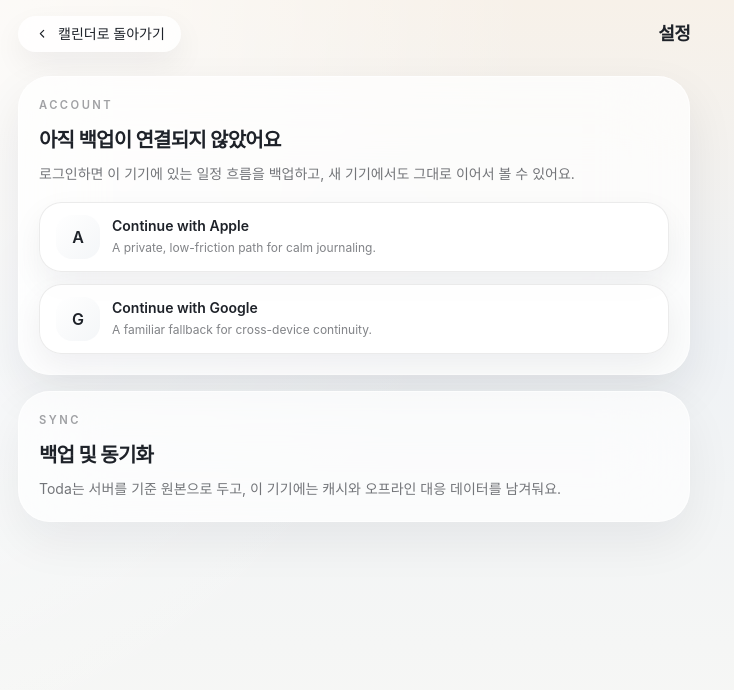
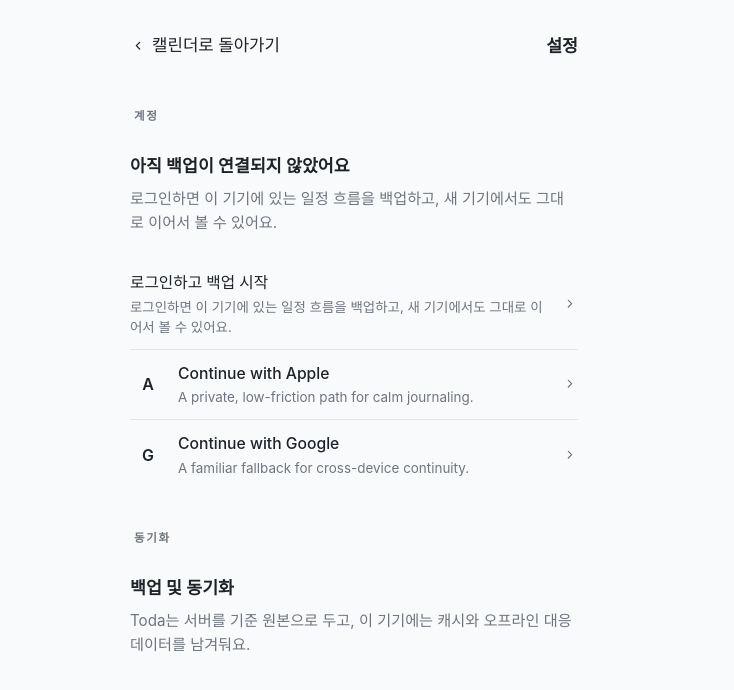
Before and after one commit to ukkodeveloper/toda-calendar, a Next.js app in the folder apps/web/: page /settings in a window 1280 px wide. Shown: the top 690 px of the page, without its empty margins (286-1020 px from the left). Built offline with nearby package versions, Linux system fonts and the light colour scheme; no server answers.

Commit message:
Complete Supabase OAuth login flow

```diff
--- a/apps/web/app/settings/page.tsx
+++ b/apps/web/app/settings/page.tsx
@@ -1,5 +1,7 @@
 import { SettingsPageShell } from "@/components/settings/settings-page-shell"
 import { getAppSession } from "@/lib/auth/session"
+
+export const dynamic = "force-dynamic"
 
 export default async function SettingsPage() {
   const session = await getAppSession()
--- a/apps/web/components/auth/social-login-button.tsx
+++ b/apps/web/components/auth/social-login-button.tsx
@@ -9,23 +9,19 @@ type SocialLoginButtonProps = {
 
 const providerStyles = {
   apple: {
-    button:
-      "border-white/14 bg-[linear-gradient(135deg,rgba(15,23,42,0.94),rgba(15,23,42,0.8))] text-white shadow-[0_18px_42px_rgba(15,23,42,0.18)]",
-    mark: "bg-white/10 text-white",
-    meta: "text-white/68",
+    button: "text-foreground",
+    mark: "text-foreground",
+    meta: "text-muted-foreground",
   },
   google: {
-    button:
-      "border-white/60 bg-white/92 text-slate-900 shadow-[0_18px_42px_rgba(15,23,42,0.1)]",
-    mark:
-      "bg-[linear-gradient(135deg,#fff_0%,#f6f7fb_100%)] text-[color:#2563eb]",
-    meta: "text-slate-500",
+    button: "text-foreground",
+    mark: "text-[color:#2563eb]",
+    meta: "text-muted-foreground",
   },
   kakao: {
-    button:
-      "border-black/6 bg-[#fee500] text-slate-950 shadow-[0_18px_42px_rgba(254,229,0,0.22)]",
-    mark: "bg-black/8 text-slate-950",
-    meta: "text-slate-800/70",
+    button: "text-foreground",
+    mark: "text-slate-950",
+    meta: "text-muted-foreground",
   },
 } as const
 
@@ -42,12 +38,12 @@ export function SocialLoginButton({
     <>
       <span
         aria-hidden="true"
-        className={`flex h-11 w-11 shrink-0 items-center justify-center rounded-[1.15rem] text-base font-semibold tracking-[-0.04em] ${styles.mark}`}
+        className={`flex size-9 shrink-0 items-center justify-center text-base font-semibold ${styles.mark}`}
       >
         {provider.mark}
       </span>
       <span className="min-w-0 flex-1">
-        <span className="block text-[0.98rem] font-semibold tracking-[-0.03em]">
+        <span className="block text-[0.98rem] font-medium">
           {provider.actionLabel}
         </span>
         <span
@@ -59,7 +55,7 @@ export function SocialLoginButton({
       </span>
       <span
         aria-hidden="true"
-        className="text-lg font-medium tracking-[-0.04em] opacity-55"
+        className="text-lg font-medium opacity-55"
       >
         {authReady
           ? appCopy.component.socialLoginButton.readyTrailingMark
@@ -74,7 +70,7 @@ export function SocialLoginButton({
         type="button"
         disabled
         aria-describedby={descriptionId}
-        className={`flex min-h-16 w-full items-center gap-3 rounded-[1.7rem] border px-4 py-3 text-left opacity-68 ${styles.button}`}
+        className={`flex min-h-14 w-full items-center gap-3 py-3 text-left opacity-55 ${styles.button}`}
       >
         {content}
       </button>
@@ -85,7 +81,7 @@ export function SocialLoginButton({
     <a
       href={href}
       aria-describedby={descriptionId}
-      className={`flex min-h-16 w-full items-center gap-3 rounded-[1.7rem] border px-4 py-3 transition-transform duration-200 ease-out hover:-translate-y-0.5 focus-visible:outline-none focus-visible:ring-2 focus-visible:ring-[color:var(--ring)]/50 ${styles.button}`}
+      className={`flex min-h-14 w-full items-center gap-3 py-3 text-left focus-visible:outline-none focus-visible:ring-2 focus-visible:ring-[color:var(--ring)]/40 ${styles.button}`}
     >
       {content}
     </a>
--- a/apps/web/components/settings/settings-page-shell.tsx
+++ b/apps/web/components/settings/settings-page-shell.tsx
@@ -27,100 +27,127 @@ export function SettingsPageShell({ session }: SettingsPageShellProps) {
 
   return (
     <>
-      <main className="min-h-dvh bg-[radial-gradient(circle_at_top_left,rgba(255,255,255,0.92),rgba(255,255,255,0.54)_28%,transparent_54%),linear-gradient(180deg,#f7f1e9_0%,#eff2f5_42%,#f8f8f5_100%)] px-4 pt-[max(1rem,calc(env(safe-area-inset-top)+0.4rem))] pb-[calc(7rem+env(safe-area-inset-bottom))] text-foreground sm:px-6">
-        <div className="mx-auto max-w-2xl">
-          <header className="flex items-center justify-between gap-3 pb-6">
+      <main className="min-h-dvh bg-background px-5 pt-[max(1rem,calc(env(safe-area-inset-top)+0.5rem))] pb-[calc(5rem+env(safe-area-inset-bottom))] text-foreground">
+        <div className="mx-auto w-full max-w-[28rem]">
+          <header className="flex items-center justify-between gap-3 py-2">
             <Link
-              className="inline-flex items-center gap-2 rounded-full bg-white/82 px-4 py-2 text-sm font-medium text-foreground shadow-[0_12px_30px_rgba(15,23,42,0.06)] backdrop-blur-xl"
+              className="inline-flex min-h-11 items-center gap-1.5 pr-3 text-[1.05rem] font-medium text-foreground outline-none focus-visible:ring-2 focus-visible:ring-[color:var(--ring)]/40"
               href="/"
             >
               <BackIcon />
               {appCopy.page.settings.backToCalendar}
             </Link>
-            <h1 className="text-lg font-semibold tracking-[-0.04em]">
+            <h1 className="text-[1.08rem] font-semibold">
               {appCopy.page.settings.title}
             </h1>
           </header>
 
-          <div className="space-y-4">
-            <section className="rounded-[2rem] border border-white/60 bg-white/72 p-5 shadow-[0_20px_48px_rgba(15,23,42,0.08)] backdrop-blur-2xl">
-              <p className="text-[0.7rem] font-semibold uppercase tracking-[0.22em] text-foreground/42">
-                Account
+          <div className="pt-8">
+            <section>
+              <p className="px-1 text-[0.72rem] font-semibold uppercase tracking-[0.14em] text-muted-foreground">
+                계정
               </p>
               {isAuthenticated ? (
-                <div className="mt-3 space-y-3">
-                  <div className="inline-flex rounded-full bg-emerald-500/10 px-3 py-1 text-xs font-semibold text-emerald-700">
-                    Connected
-                  </div>
-                  <div>
-                    <h2 className="text-xl font-semibold tracking-[-0.04em] text-foreground">
+                <div className="mt-4 divide-y divide-border/70">
+                  <div className="py-4">
+                    <p className="text-[0.82rem] font-semibold text-emerald-700">
+                      연결됨
+                    </p>
+                    <h2 className="mt-1 text-[1.08rem] font-semibold text-foreground">
                       {appCopy.page.settings.accountLoggedInTitle}
                     </h2>
-                    <p className="mt-2 text-sm leading-6 text-foreground/62">
+                    <p className="mt-2 text-[0.95rem] leading-6 text-muted-foreground">
                       {appCopy.page.settings.accountLoggedInBody}
                     </p>
                   </div>
-                  <div className="rounded-[1.35rem] border border-black/6 bg-white/72 px-4 py-3 text-sm text-foreground/72">
+                  <div className="flex min-h-14 items-center justify-between gap-4 py-3 text-[0.95rem]">
+                    <span className="text-muted-foreground">이메일</span>
+                    <span className="min-w-0 truncate text-right font-medium">
                       {session.identity?.email ?? "No email"}
+                    </span>
                   </div>
                 </div>
               ) : (
-                <div className="mt-3 space-y-4">
-                  <div>
-                    <h2 className="text-xl font-semibold tracking-[-0.04em] text-foreground">
+                <div className="mt-4">
+                  <div className="py-3">
+                    <h2 className="text-[1.08rem] font-semibold text-foreground">
                       {appCopy.page.settings.accountGuestTitle}
                     </h2>
-                    <p className="mt-2 text-sm leading-6 text-foreground/62">
+                    <p className="mt-2 text-[0.95rem] leading-6 text-muted-foreground">
                       {authReady
                         ? appCopy.page.settings.accountGuestBody
                         : appCopy.page.settings.runtimePending}
                     </p>
                   </div>
 
-                  {authReady ? (
-                    <div className="space-y-3">
-                      {PRIMARY_OAUTH_PROVIDERS.map((provider) => (
+                  <div className="mt-3 divide-y divide-border/70">
+                    <Link
+                      className="flex min-h-14 items-center gap-3 py-3 text-left outline-none focus-visible:ring-2 focus-visible:ring-[color:var(--ring)]/40"
+                      href="/login?next=/settings"
+                    >
+                      <span className="min-w-0 flex-1">
+                        <span className="block text-[0.98rem] font-medium text-foreground">
+                          {appCopy.page.settings.accountGuestCta}
+                        </span>
+                        <span className="mt-0.5 block text-[0.84rem] leading-5 text-muted-foreground">
+                          {authReady
+                            ? appCopy.page.settings.accountGuestBody
+                            : appCopy.page.settings.runtimePending}
+                        </span>
+                      </span>
+                      <span aria-hidden="true" className="text-muted-foreground">
+                        <ChevronIcon />
+                      </span>
+                    </Link>
+
+                    {authReady
+                      ? PRIMARY_OAUTH_PROVIDERS.map((provider) => (
                           <a
                             key={provider.id}
-                          className="flex min-h-15 items-center gap-3 rounded-[1.4rem] border border-black/8 bg-white/84 px-4 py-3 text-left shadow-[0_12px_32px_rgba(15,23,42,0.06)] transition-transform duration-200 ease-out hover:-translate-y-0.5 focus-visible:outline-none focus-visible:ring-2 focus-visible:ring-[color:var(--ring)]/50"
+                            className="flex min-h-14 items-center gap-3 py-3 text-left outline-none focus-visible:ring-2 focus-visible:ring-[color:var(--ring)]/40"
                             href={`/auth/sign-in/${provider.id}?next=${encodeURIComponent("/settings")}`}
                           >
-                          <span className="flex h-11 w-11 shrink-0 items-center justify-center rounded-[1rem] bg-[linear-gradient(135deg,#fff_0%,#f4f6f8_100%)] text-base font-semibold text-foreground">
+                            <span className="flex size-9 shrink-0 items-center justify-center text-base font-semibold text-foreground">
                               {provider.mark}
                             </span>
                             <span className="min-w-0 flex-1">
-                            <span className="block text-sm font-semibold text-foreground">
+                              <span className="block text-[0.98rem] font-medium text-foreground">
                                 {provider.actionLabel}
                               </span>
-                            <span className="mt-0.5 block text-xs leading-5 text-foreground/56">
+                              <span className="mt-0.5 block text-[0.84rem] leading-5 text-muted-foreground">
                                 {provider.description}
                               </span>
                             </span>
+                            <span aria-hidden="true" className="text-muted-foreground">
+                              <ChevronIcon />
+                            </span>
                           </a>
-                      ))}
+                        ))
+                      : null}
                   </div>
-                  ) : null}
                 </div>
               )}
             </section>
 
-            <section className="rounded-[2rem] border border-white/60 bg-white/68 p-5 shadow-[0_20px_48px_rgba(15,23,42,0.06)] backdrop-blur-2xl">
-              <p className="text-[0.7rem] font-semibold uppercase tracking-[0.22em] text-foreground/42">
-                Sync
+            <section className="mt-10">
+              <p className="px-1 text-[0.72rem] font-semibold uppercase tracking-[0.14em] text-muted-foreground">
+                동기화
               </p>
-              <h2 className="mt-3 text-xl font-semibold tracking-[-0.04em] text-foreground">
+              <div className="mt-4 py-3">
+                <h2 className="text-[1.08rem] font-semibold text-foreground">
                   {appCopy.page.settings.backupTitle}
                 </h2>
-              <p className="mt-2 text-sm leading-6 text-foreground/62">
+                <p className="mt-2 text-[0.95rem] leading-6 text-muted-foreground">
                   {appCopy.page.settings.backupBody}
                 </p>
+              </div>
             </section>
           </div>
         </div>
 
         {isAuthenticated ? (
-          <div className="pointer-events-none fixed inset-x-0 bottom-0 px-4 pb-[max(1rem,env(safe-area-inset-bottom))] sm:px-6">
-            <div className="pointer-events-auto mx-auto max-w-2xl rounded-[1.8rem] border border-white/60 bg-white/86 p-3 shadow-[0_-10px_36px_rgba(15,23,42,0.08)] backdrop-blur-2xl">
+          <div className="pointer-events-none fixed inset-x-0 bottom-0 px-5 pb-[max(1rem,env(safe-area-inset-bottom))]">
+            <div className="pointer-events-auto mx-auto w-full max-w-[28rem]">
               <Button
                 className="w-full"
                 size="lg"
@@ -162,9 +189,9 @@ export function SettingsPageShell({ session }: SettingsPageShellProps) {
           </div>
         }
       >
-        <div className="rounded-[1.4rem] border border-black/6 bg-white/68 px-4 py-4 text-sm leading-6 text-foreground/62">
+        <p className="text-sm leading-6 text-muted-foreground">
           현재 기기 세션만 종료돼요. 다른 기기 세션은 그대로 유지돼요.
-        </div>
+        </p>
       </BottomSheet>
     </>
   )
@@ -188,3 +215,22 @@ function BackIcon() {
     </svg>
   )
 }
+
+function ChevronIcon() {
+  return (
+    <svg
+      aria-hidden="true"
+      className="size-4"
+      fill="none"
+      viewBox="0 0 24 24"
+    >
+      <path
+        d="m9.5 6.5 5 5-5 5"
+        stroke="currentColor"
+        strokeLinecap="round"
+        strokeLinejoin="round"
+        strokeWidth="1.8"
+      />
+    </svg>
+  )
+}
--- a/apps/web/lib/copy.ts
+++ b/apps/web/lib/copy.ts
@@ -71,6 +71,13 @@ export const appCopy = {
       returnHome: "Return home",
     },
     calendar: {
+      authRequired: {
+        cta: "로그인하기",
+        description:
+          "Supabase 로그인이 켜진 환경에서는 계정 연결 후 캘린더를 불러올 수 있어요.",
+        eyebrow: "Sign In Required",
+        title: "로그인이 필요해요",
+      },
       backupPrompt: {
         description:
           "로그인하면 재설치해도 지금 달력을 다시 가져오고, 다른 기기에서도 바로 이어서 쓸 수 있어요.",
```
Also changed, not shown: apps/web/app/login/page.tsx (+10 -22 lines), apps/web/components/auth/social-login-panel.tsx (+13 -13 lines), apps/web/components/calendar/calendar-header.tsx (+12 -0 lines), apps/web/features/calendar/components/calendar-app.tsx (+25 -4 lines), apps/web/features/calendar/hooks/use-calendar-state.ts (+10 -0 lines), apps/web/lib/supabase/config.ts (+16 -2 lines), apps/web/lib/supabase/proxy.ts (added, +40 -0 lines), apps/web/proxy.ts (added, +13 -0 lines), 4 other files (tests, documents, lock files or other folders). Lines whose indentation alone changed are shown as unchanged.
